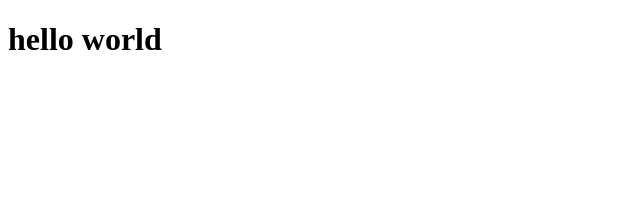
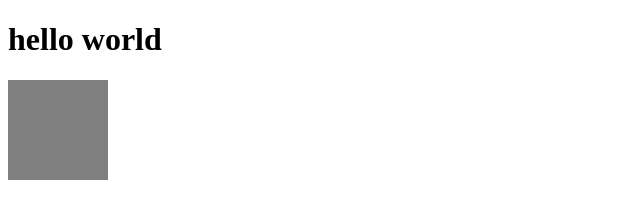
Before and after one commit to Ayyanaem/profile, a plain HTML site: page index.html in a window 1280 px wide. Shown: the whole page, without its empty margins (0-640 px from the left). Drawn offline with Linux system fonts and the light colour scheme.

Commit message:
new element

```diff
--- a/index.html
+++ b/index.html
@@ -7,5 +7,8 @@
 </head>
 <body>
     <h1>hello world</h1>
+    <div style="background-color: grey;width: 100px;height: 100px;">
+
+    </div>
 </body>
 </html>
```
